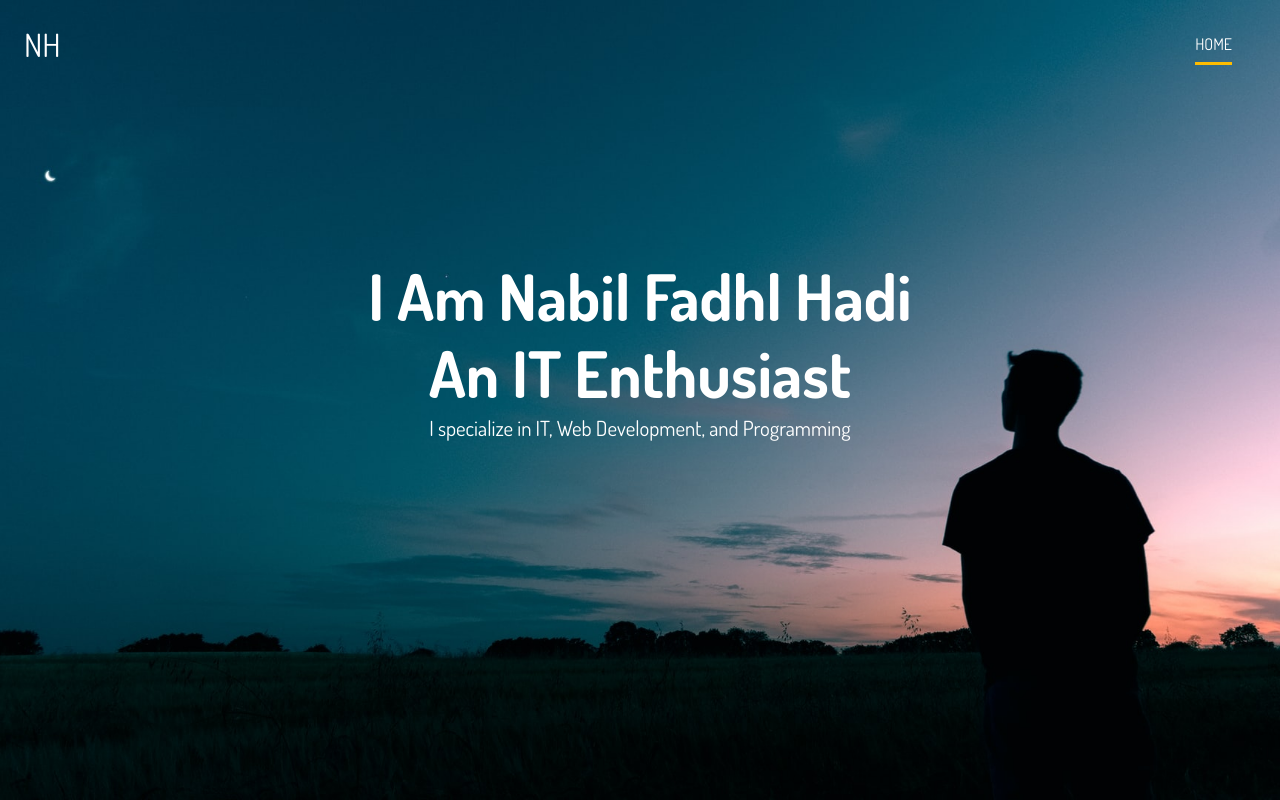
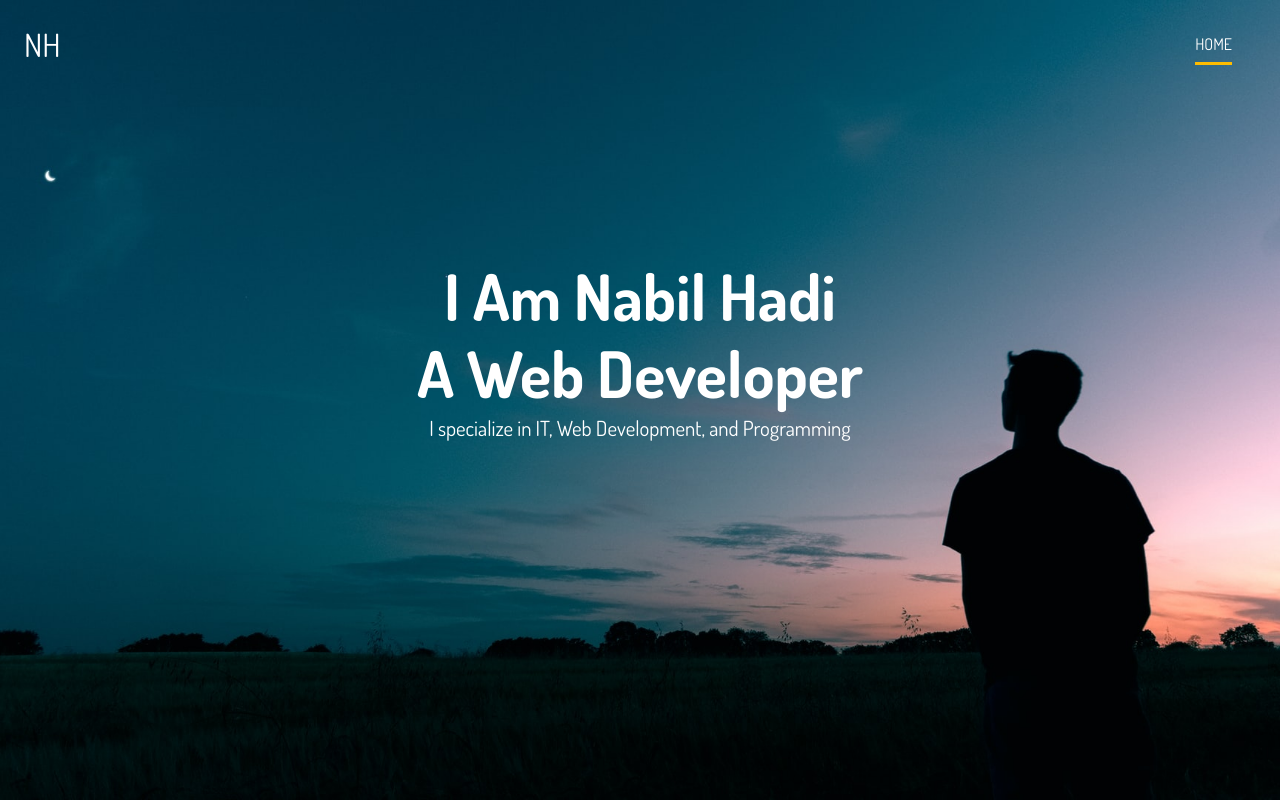
Before and after one commit to NabilHadi/NabilHadi.github.io, a plain HTML site: page index.html in a window 1280 px wide. Drawn offline with Linux system fonts and the light colour scheme.

Commit message:
Update index.html

```diff
--- a/index.html
+++ b/index.html
@@ -28,10 +28,10 @@
       </nav>
       <div class="header-content">
         <h1>
-          I Am Nabil Fadhl Hadi
+          I Am Nabil Hadi
         </h1>
         <div id="txt-type" class="txt-type" data-wait="3000"
-          data-words='["An IT Enthusiast","A Web Developer", "A Programmer"]'>
+          data-words='["A Web Developer", "A Programmer", "An IT Enthusiast"]'>
         </div>
         <p class="lead">
           I specialize in IT, Web Development, and Programming
```
